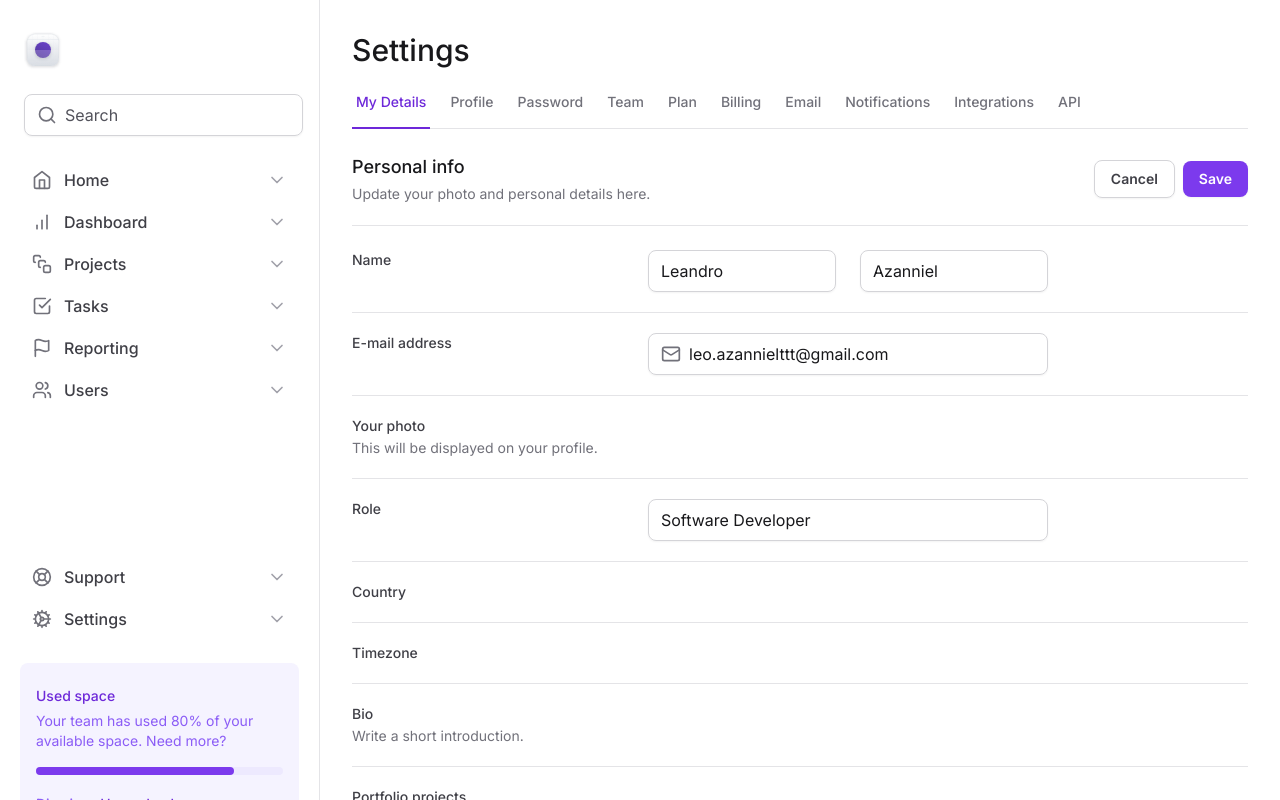
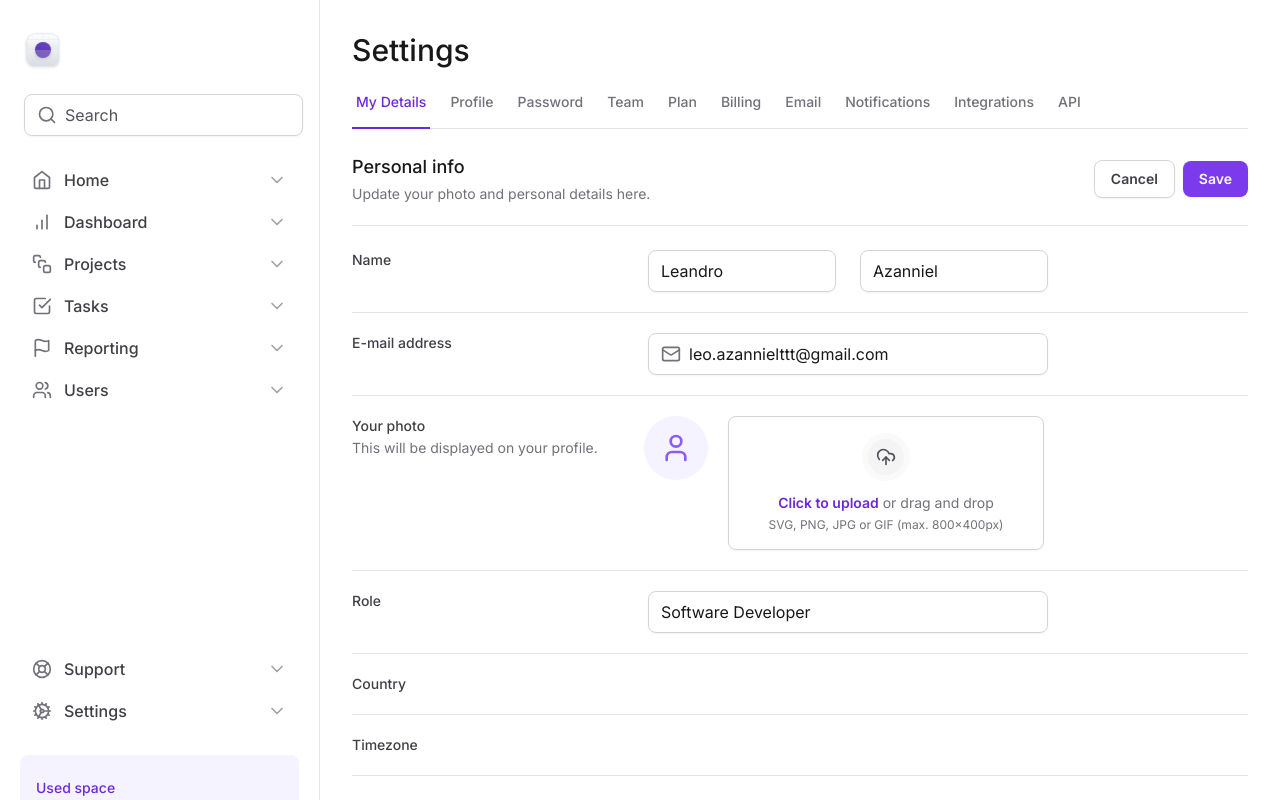
Before and after one commit to Azanniel/tailwind-next, a Next.js app: page / in a window 1280 px wide. Shown: the top 800 px of the page. Built offline with nearby package versions, Linux system fonts and the light colour scheme.

Commit message:
✨ add upload input

```diff
--- a/src/app/page.tsx
+++ b/src/app/page.tsx
@@ -1,6 +1,6 @@
 import { SettingsTabs } from '@/components/SettingsTabs'
 import * as Input from '@/components/Input'
-import { Mail } from 'lucide-react'
+import { Mail, UploadCloud, User } from 'lucide-react'
 
 export default function Home() {
   return (
@@ -91,7 +91,34 @@
               </span>
             </label>
 
-            <div></div>
+            {/* Upload */}
+            <div className="flex items-start gap-5">
+              <div className="flex h-16 w-16 items-center justify-center rounded-full bg-violet-50">
+                <User className="h-8 w-8 text-violet-500" />
+              </div>
+
+              <label
+                htmlFor="photo"
+                className="group flex flex-1 cursor-pointer flex-col items-center gap-3 rounded-lg border border-zinc-300 px-6 py-4 text-center text-zinc-500 shadow-sm hover:border-violet-200 hover:bg-violet-25 hover:text-violet-500"
+              >
+                <div className="rounded-full border-6 border-zinc-50 bg-zinc-100 p-2 group-hover:border-violet-50 group-hover:bg-violet-100">
+                  <UploadCloud className="h-5 w-5 text-zinc-600 group-hover:text-violet-600" />
+                </div>
+
+                <div className="flex flex-col items-center gap-1">
+                  <span className="text-sm">
+                    <span className="font-semibold text-violet-700">
+                      Click to upload
+                    </span>{' '}
+                    or drag and drop
+                  </span>
+                  <span className="text-xs">
+                    SVG, PNG, JPG or GIF (max. 800x400px)
+                  </span>
+                </div>
+              </label>
+              <input type="file" className="sr-only" id="photo" />
+            </div>
           </div>
 
           <div className="grid grid-cols-form gap-3 pt-5">
--- a/tailwind.config.js
+++ b/tailwind.config.js
@@ -8,6 +8,16 @@
         profile: 'max-content 1fr max-content',
         form: 'minmax(7.5rem, 17.5rem) minmax(25rem, 1fr) minmax(0, 15rem)',
       },
+
+      borderWidth: {
+        6: '6px',
+      },
+
+      colors: {
+        violet: {
+          25: '#fcfaff',
+        },
+      },
     },
   },
   plugins: [],
```
